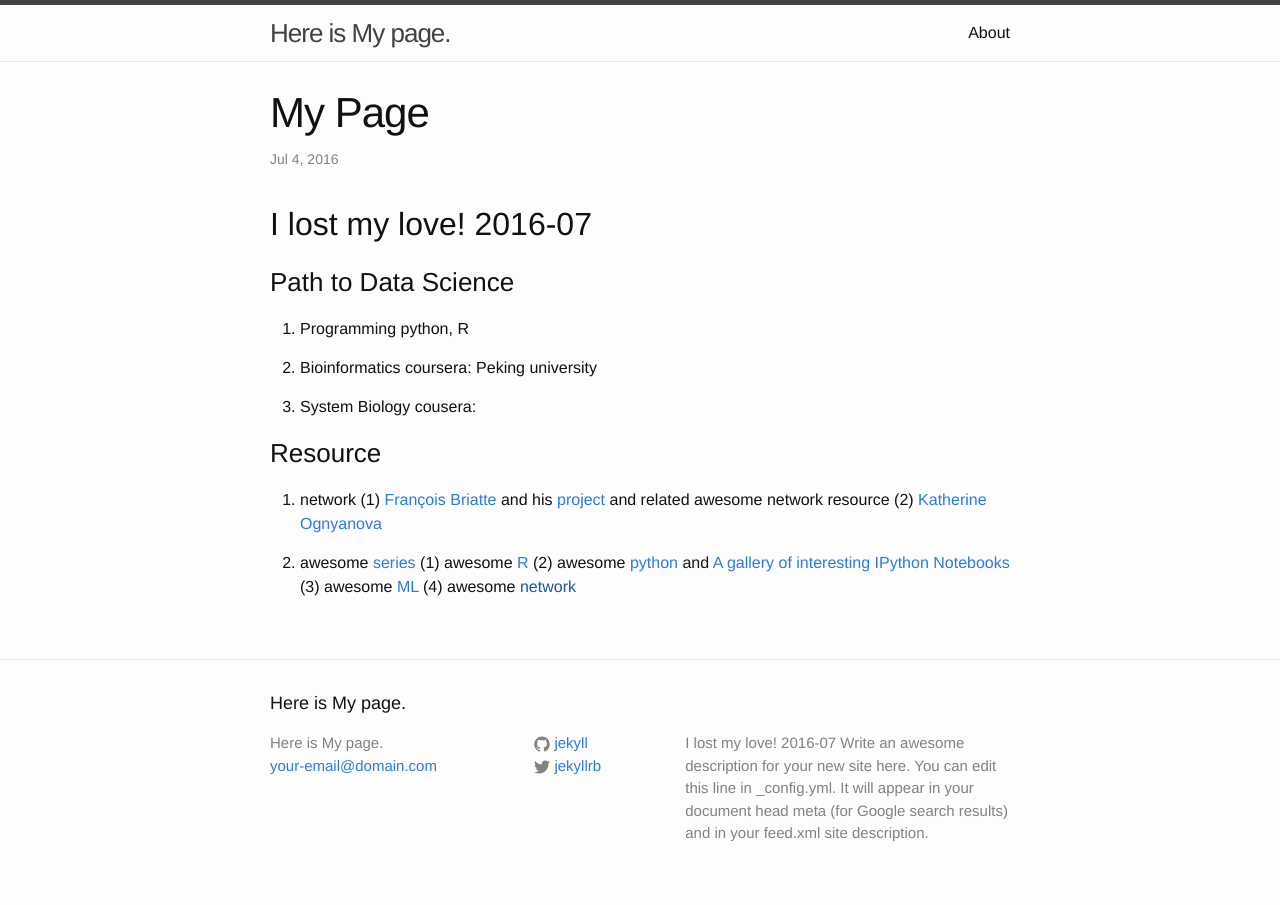
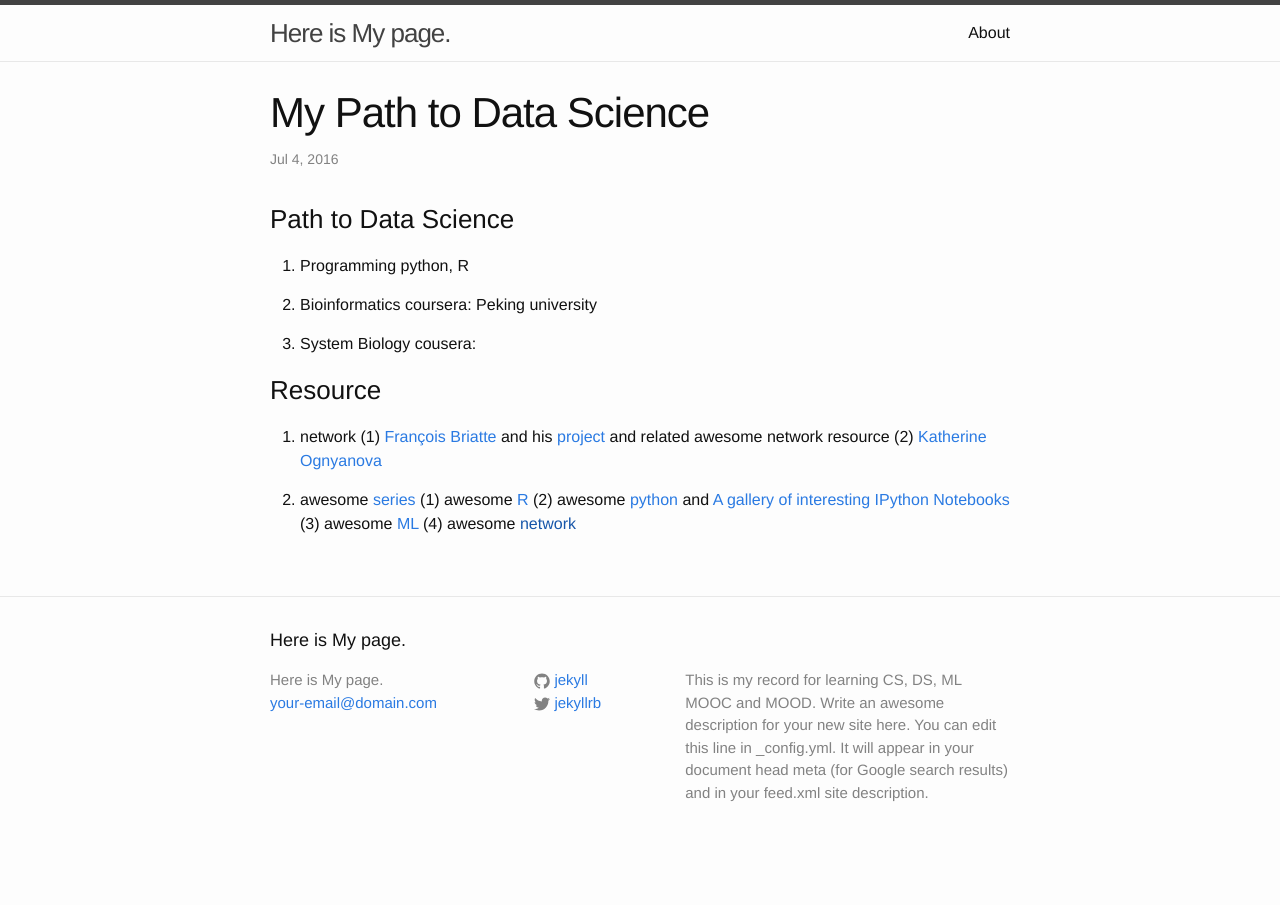
Before and after one commit to chaokang2012/chaokang2012.github.io, a Jekyll site: the page built from _posts/2016-07-04-my-path-to-data-science.md, in a window 1280 px wide. Built offline with Jekyll 4.4.1, drawn with Linux system fonts in a browser that asks for light colours.

Commit message:
cluster post

```diff
--- a/_config.yml
+++ b/_config.yml
@@ -10,7 +10,7 @@ title: Here is My page.
 layout: post
 email: your-email@domain.com
 description: > # this means to ignore newlines until "baseurl:"
- I lost my love! 2016-07
+ This is my record for learning CS, DS, ML MOOC and MOOD.
  Write an awesome description for your new site here. You can edit this
  line in _config.yml. It will appear in your document head meta (for
  Google search results) and in your feed.xml site description.
--- a/_posts/2016-07-04-my-page.md
+++ b/_posts/2016-07-04-my-path-to-data-science.md
@@ -1,11 +1,9 @@
 ---
 layout: post
-title:  "My Page"
-date:   2016-07-04 10:03:39 +0800
+title:  "My Path to Data Science"
+date:   2016-07-04 11:03:39 +0800
 categories: diary
 ---
-## I lost my love! 2016-07
-
 ### Path to Data Science
 1. Programming
 python, R
```
Also changed, not shown: _posts/2016-07-04-my-mood.md (added, +8 -0 lines), _posts/2016-07-04-network.md (added, +10 -0 lines).
